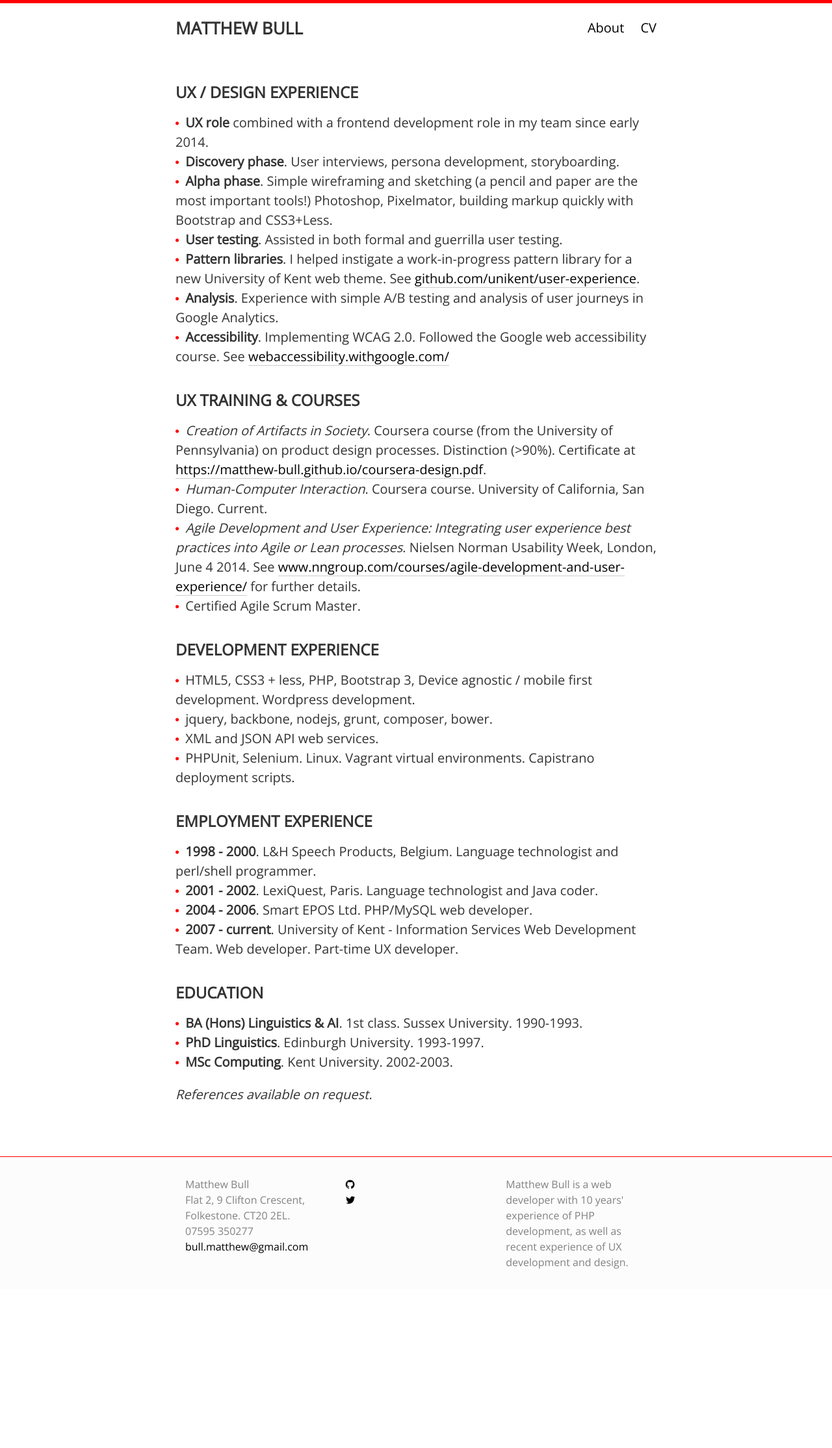
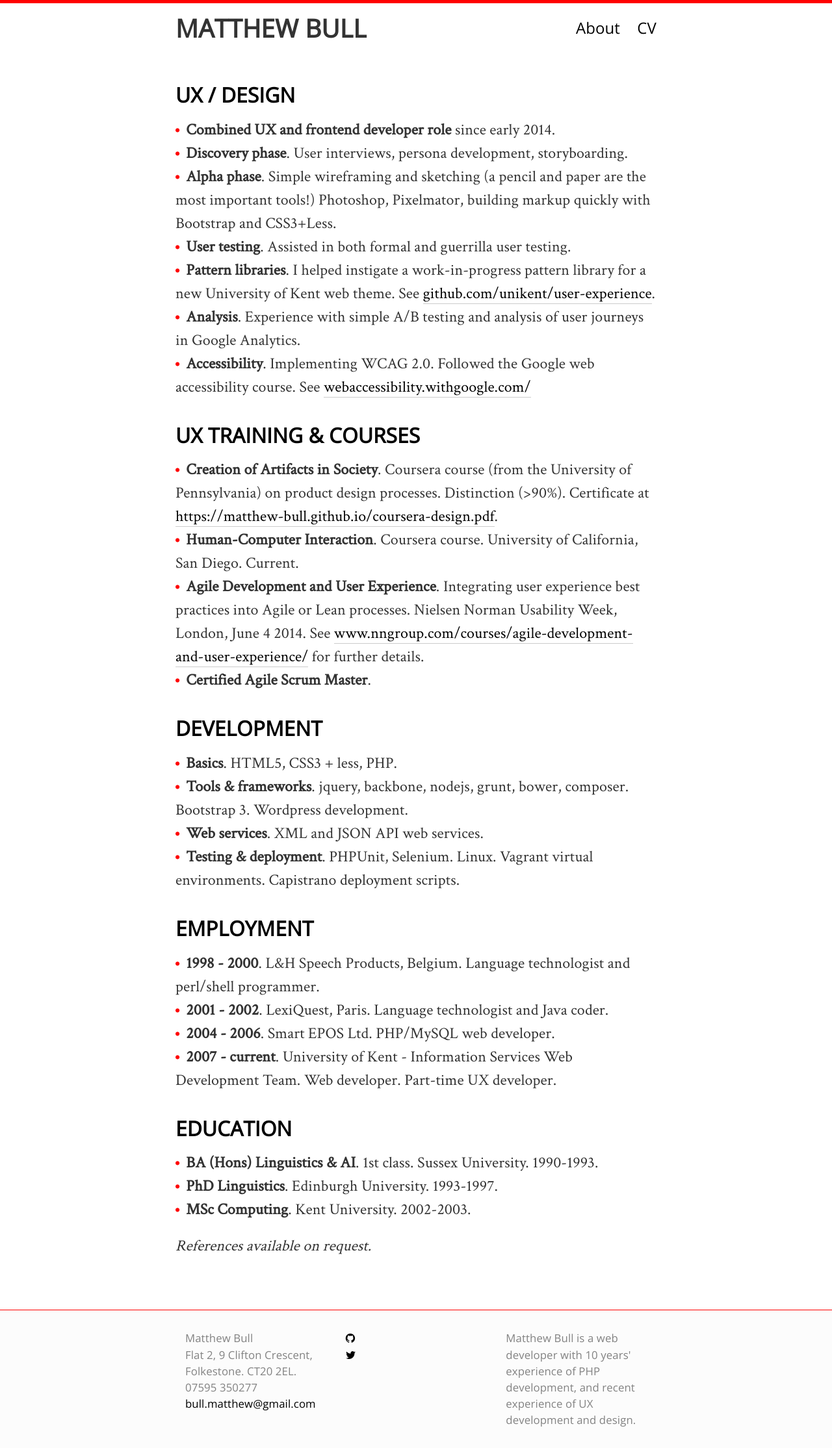
Before and after one commit to matthew-bull/matthew-bull.github.io, a Jekyll site: the page built from index.md, in a window 1280 px wide. Shown: the whole page at 65% size. Built offline with Jekyll 4.4.1, drawn with Linux system fonts in a browser that asks for light colours; nearby versions of some CDN libraries; before the commit the page ends 1985 px from its top, so only the background shows below that.

Commit message:
various text and style changes

```diff
--- a/_config.yml
+++ b/_config.yml
@@ -1,10 +1,12 @@
 # Site settings
 title: Matthew Bull
 email: bull.matthew@gmail.com
-description: "Matthew Bull is a web developer with 10 years' experience of PHP development, as well as recent experience of UX development and design."
+description: "Matthew Bull is a web developer with 10 years' experience of PHP development, and recent experience of UX development and design."
 baseurl: ""
 url: "https://matthew-bull.github.io"
 
 # Build settings
 markdown: kramdown
 permalink: pretty
+
+exclude: [node_modules, less, css/matthew.css, Gruntfile.js, package.json, README.md]
--- a/_includes/head.html
+++ b/_includes/head.html
@@ -6,7 +6,6 @@
     <meta name="description" content="{{ site.description }}">
     <link rel="canonical" href="{{ page.url | replace:'index.html','' | prepend: site.baseurl | prepend: site.url }}">
     <link href="//netdna.bootstrapcdn.com/font-awesome/4.1.0/css/font-awesome.min.css" rel="stylesheet">
-    <link href='http://fonts.googleapis.com/css?family=Open+Sans' rel='stylesheet' type='text/css'>
 
     <!-- Custom CSS -->
     <link rel="stylesheet" href="{{ "/css/matthew.min.css" | prepend: site.baseurl }}">
--- a/index.md
+++ b/index.md
@@ -3,9 +3,9 @@ layout: page
 title: CV
 ---
 
-## UX / DESIGN EXPERIENCE
+## UX / DESIGN
 
-- **UX role** combined with a frontend development role in my team since early 2014.
+- **Combined UX and frontend developer role** since early 2014.
 - **Discovery phase**. User interviews, persona development, storyboarding.
 - **Alpha phase**. Simple wireframing and sketching (a pencil and paper are the most important tools!) Photoshop, Pixelmator, building markup quickly with Bootstrap and CSS3+Less.
 - **User testing**. Assisted in both formal and guerrilla user testing.
@@ -15,19 +15,19 @@ title: CV
 
 ## UX TRAINING & COURSES
 
-- *Creation of Artifacts in Society*. Coursera course (from the University of Pennsylvania) on product design processes. Distinction (>90%). Certificate at [{{ site.url }}/coursera-design.pdf]({{ site.url }}/coursera-design.pdf).
-- *Human-Computer Interaction*. Coursera course. University of California, San Diego. Current.
-- *Agile Development and User Experience: Integrating user experience best practices into Agile or Lean processes*. Nielsen Norman Usability Week, London, June 4 2014. See [www.nngroup.com/courses/agile-development-and-user-experience/](http://www.nngroup.com/courses/agile-development-and-user-experience/) for further details.
-- Certified Agile Scrum Master.
+- **Creation of Artifacts in Society**. Coursera course (from the University of Pennsylvania) on product design processes. Distinction (>90%). Certificate at [{{ site.url }}/coursera-design.pdf]({{ site.url }}/coursera-design.pdf).
+- **Human-Computer Interaction**. Coursera course. University of California, San Diego. Current.
+- **Agile Development and User Experience**. Integrating user experience best practices into Agile or Lean processes. Nielsen Norman Usability Week, London, June 4 2014. See [www.nngroup.com/courses/agile-development-and-user-experience/](http://www.nngroup.com/courses/agile-development-and-user-experience/) for further details.
+- **Certified Agile Scrum Master**.
 
-## DEVELOPMENT EXPERIENCE
+## DEVELOPMENT
 
-- HTML5, CSS3 + less, PHP, Bootstrap 3, Device agnostic / mobile first development. Wordpress development.
-- jquery, backbone, nodejs, grunt, composer, bower.
-- XML and JSON API web services.
-- PHPUnit, Selenium. Linux. Vagrant virtual environments. Capistrano deployment scripts.
+- **Basics**. HTML5, CSS3 + less, PHP.
+- **Tools & frameworks**. jquery, backbone, nodejs, grunt, bower, composer. Bootstrap 3. Wordpress development.
+- **Web services**. XML and JSON API web services.
+- **Testing & deployment**. PHPUnit, Selenium. Linux. Vagrant virtual environments. Capistrano deployment scripts.
 
-## EMPLOYMENT EXPERIENCE
+## EMPLOYMENT
 
 - **1998 - 2000**. L&H Speech Products, Belgium. Language technologist and perl/shell programmer.
 - **2001 - 2002**. LexiQuest, Paris. Language technologist and Java coder.
--- a/less/matthew.less
+++ b/less/matthew.less
@@ -1,3 +1,7 @@
+//fonts
+@import url(http://fonts.googleapis.com/css?family=Open+Sans);
+@import url(http://fonts.googleapis.com/css?family=Crimson+Text);
+
 // Core variables and mixins
 @import "variables.less";
 @import "mixins.less";
```
Also changed, not shown: about.md (+19 -18 lines), css/matthew.css (+28 -9 lines), less/main.less (+20 -9 lines), README.md, css/matthew.min.css.
